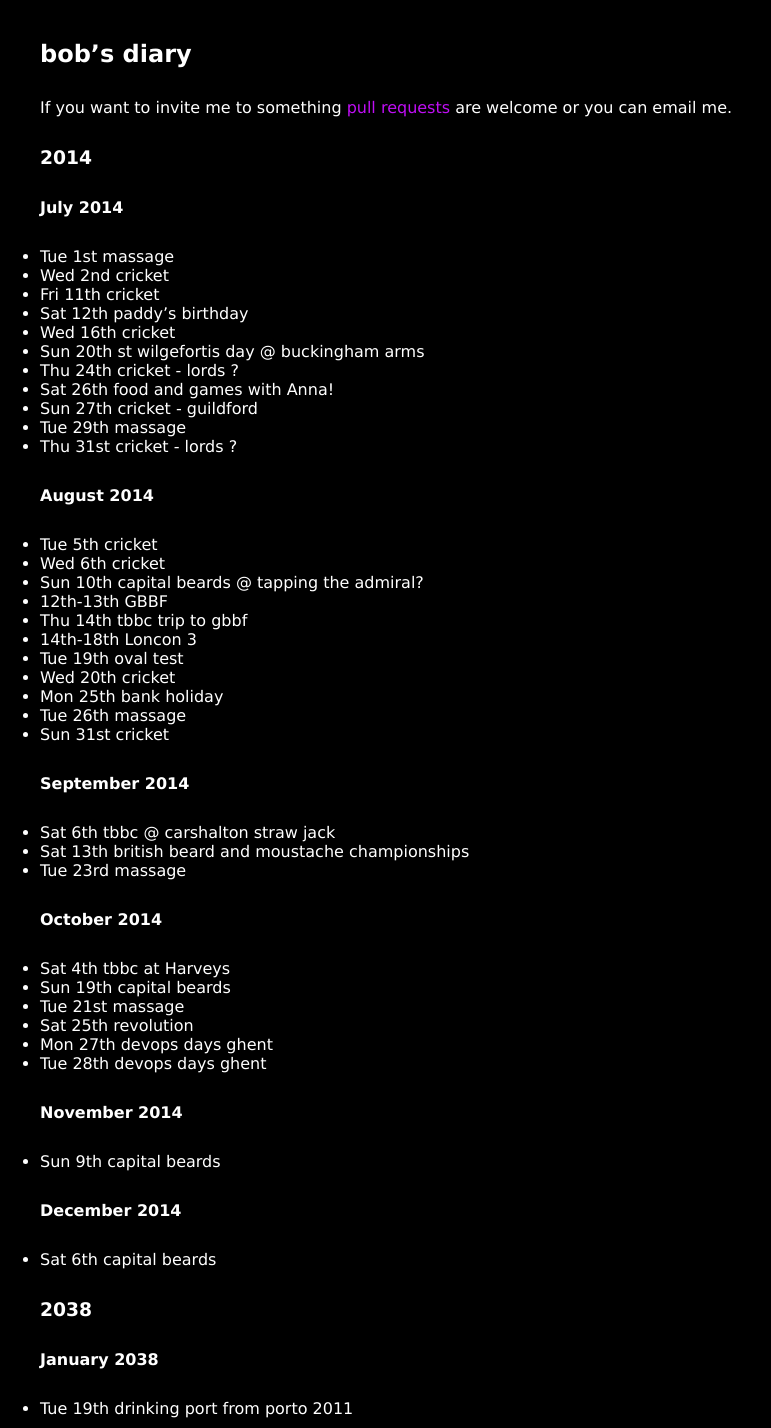
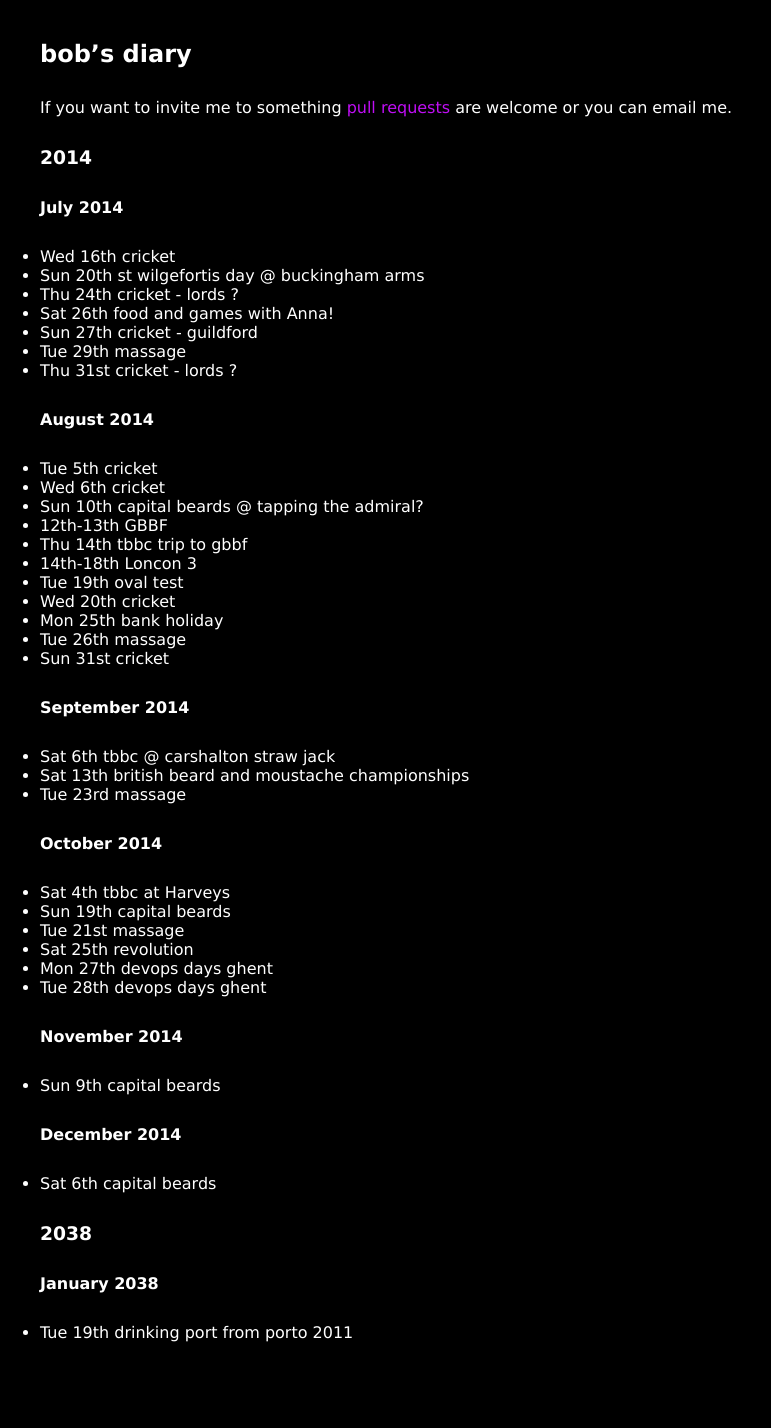
Before and after one commit to rjw1/randomness.org.uk, a Jekyll site: the page built from diary/index.md, in a window 1280 px wide. Shown: the whole page, without its empty margins (0-771 px from the left). Built offline with Jekyll 4.4.1, drawn with Linux system fonts in a browser that asks for light colours; Markdown is read by kramdown in place of the engine named in the settings; after the commit the page ends 1352 px from its top, so only the background shows below that.

Commit message:
did stuff

```diff
--- a/diary/index.md
+++ b/diary/index.md
@@ -11,10 +11,6 @@ are welcome or you can email me.
 
 #### July 2014 ####
 
-* Tue 1st massage
-* Wed 2nd cricket
-* Fri 11th cricket
-* Sat 12th paddy's birthday
 * Wed 16th cricket
 * Sun 20th st wilgefortis day @ buckingham arms
 * Thu 24th cricket - lords ?
```
